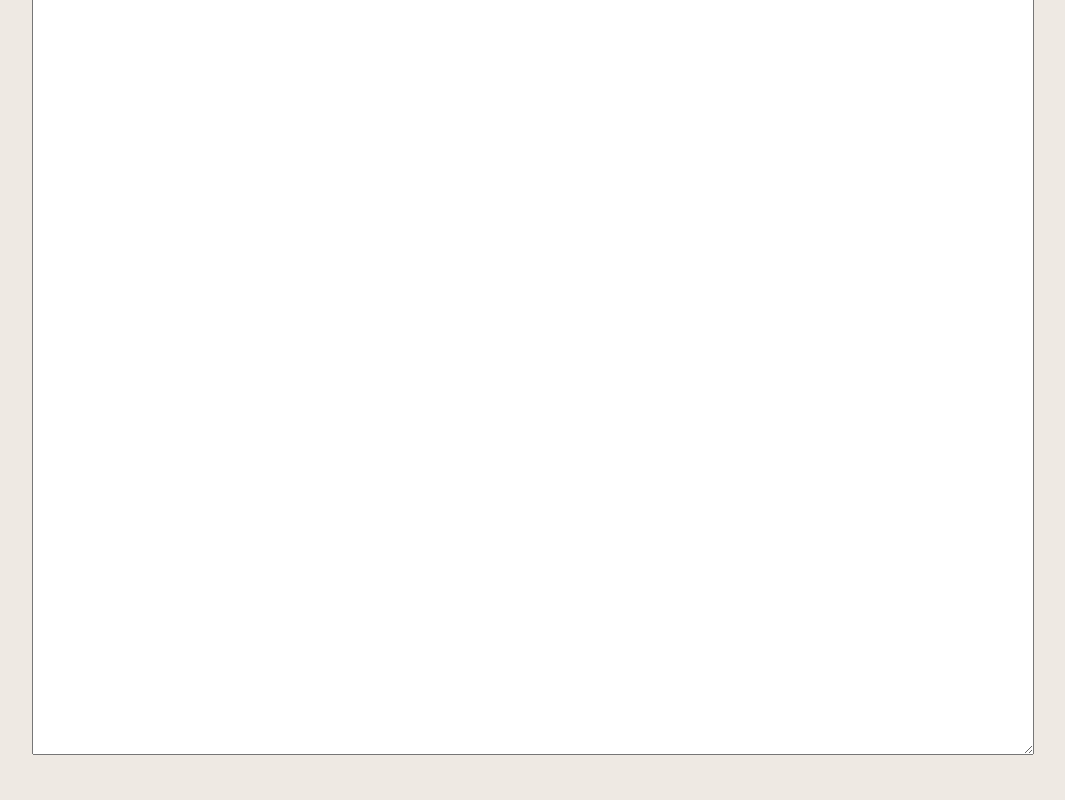
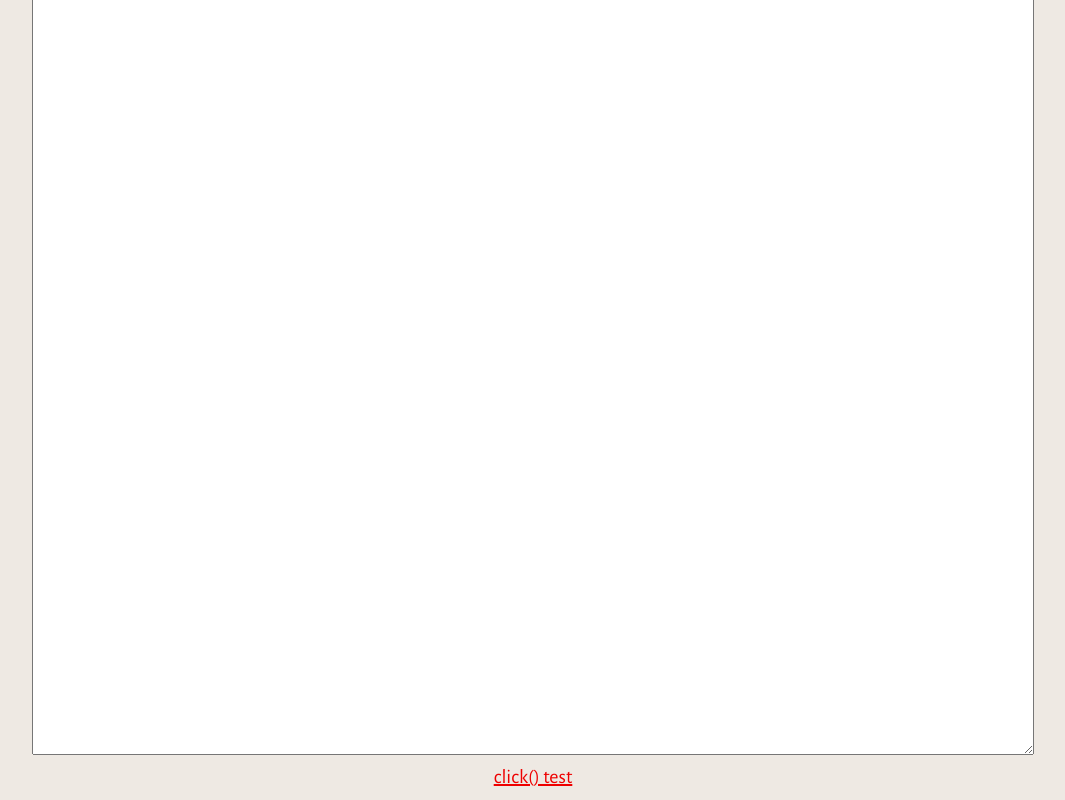
Before and after one commit to zengabor/zentaps, a plain HTML site: page index.html in a window 1280 px wide. Shown: the part 1256-2056 px from the top of the page, without its empty margins (107-1172 px from the left). Before the commit the page ends 2027 px from the top, so only its background shows below. Drawn offline with nearby package versions, Linux system fonts and the light colour scheme; a web font is replaced by a local one.

Commit message:
Link to test page

```diff
--- a/index.html
+++ b/index.html
@@ -118,6 +118,8 @@
 			<textarea id="log" style="width: 80%" rows="80" cols="20"></textarea>
 		</div>
 
+		<a href="http://www.randomsnippets.com/2008/03/05/simulate-a-button-click-via-javascript/">click() test</a>
+
 	</div>
 
 
```
